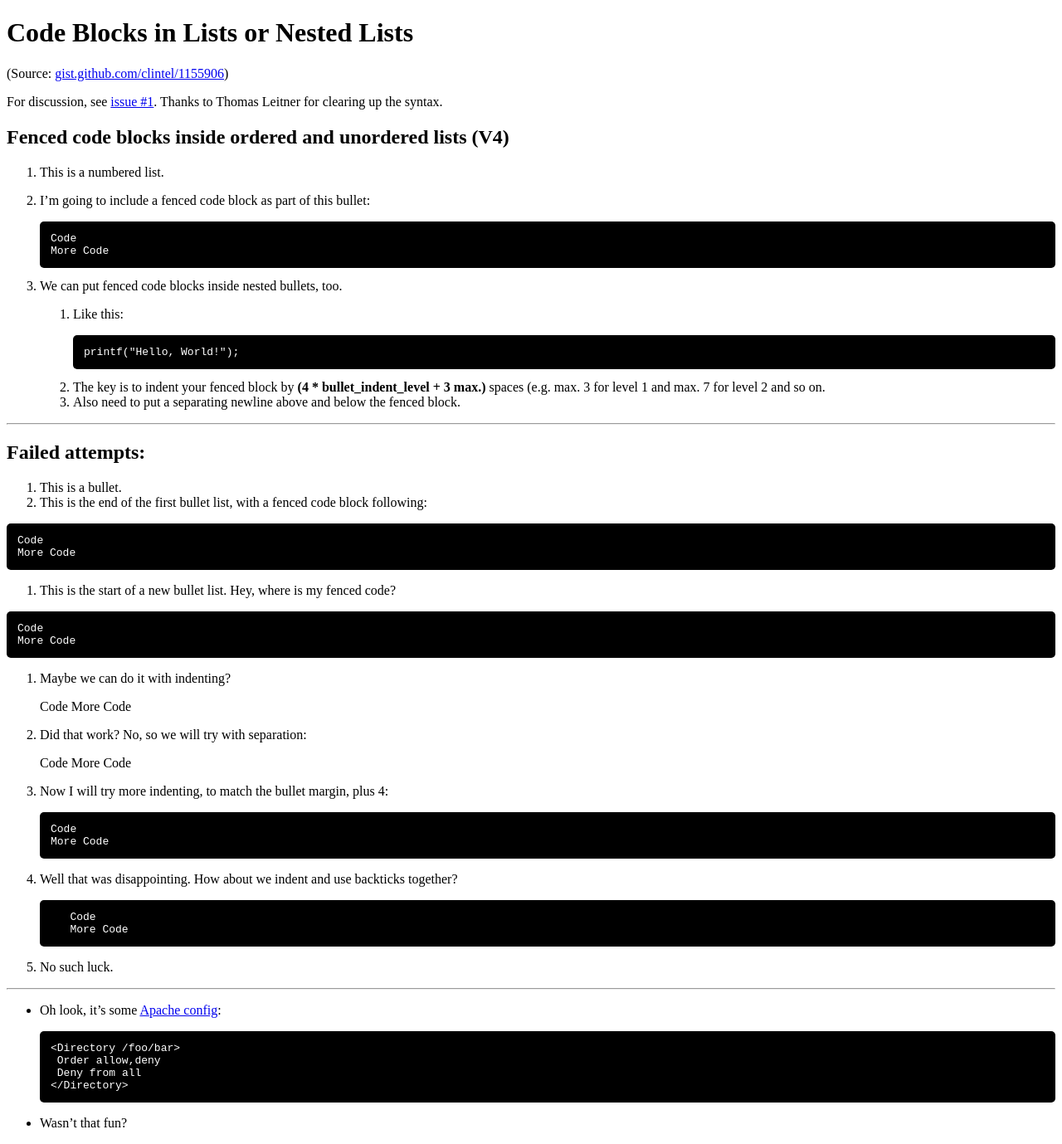
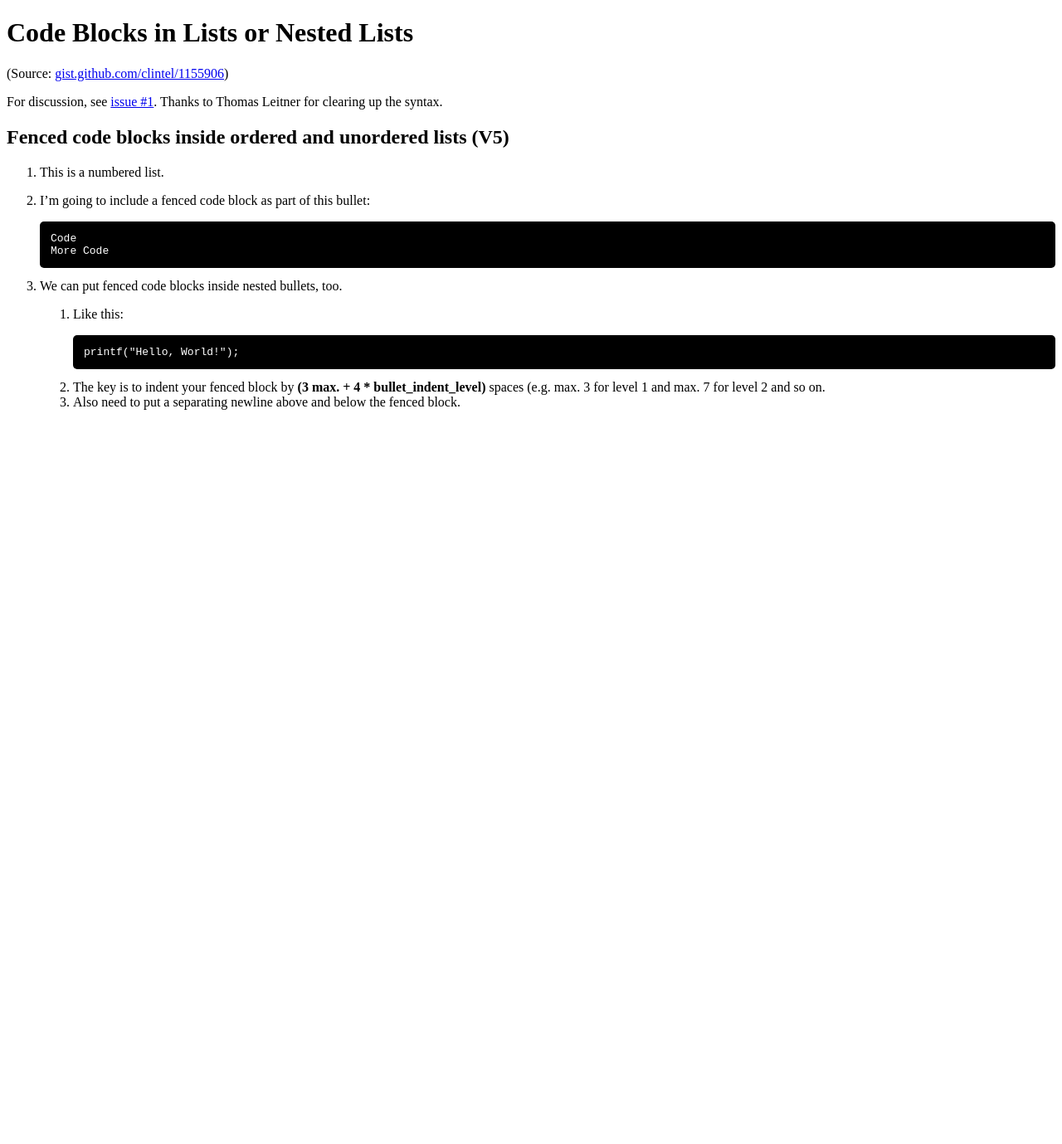
Before and after one commit to planetjekyll/sandbox-syntax-highlighter, a Jekyll site: the page built from lists.md, in a window 1280 px wide. Shown: the whole page at 83% size. Built offline with Jekyll 4.4.1, drawn with Linux system fonts in a browser that asks for light colours; after the commit the page ends 900 px from its top, so only the background shows below that.

Commit message:
Update lists.md

````diff
--- a/lists.md
+++ b/lists.md
@@ -13,7 +13,7 @@ title: Code Blocks in Lists or Nested Lists
 For discussion, see [issue #1](https://github.com/planetjekyll/sandbox-syntax-highlighter/issues/1).  Thanks to Thomas Leitner for clearing up the syntax.
 
 
-## Fenced code blocks inside ordered and unordered lists (V4)
+## Fenced code blocks inside ordered and unordered lists (V5)
 
 1. This is a numbered list.
 2. I'm going to include a fenced code block as part of this bullet:
@@ -30,61 +30,5 @@ For discussion, see [issue #1](https://github.com/planetjekyll/sandbox-syntax-hi
       printf("Hello, World!");
       ```
 
-   2. The key is to indent your fenced block by **(4 * bullet_indent_level + 3 max.)** spaces (e.g. max. 3 for level 1 and max. 7 for level 2 and so on.
+   2. The key is to indent your fenced block by **(3 max. + 4 * bullet_indent_level)** spaces (e.g. max. 3 for level 1 and max. 7 for level 2 and so on.
    3. Also need to put a separating newline above and below the fenced block.
-
-
----
-
-## Failed attempts:
-
-1. This is a bullet.
-2. This is the end of the first bullet list, with a fenced code block following:
-
-```
-Code
-More Code
-```
-
-3. This is the start of a new bullet list. Hey, where is my fenced code?
-
-```
-Code
-More Code
-```
-
-4. Maybe we can do it with indenting?
-
-    Code
-    More Code
-
-5. Did that work? No, so we will try with separation:
-
-    Code
-    More Code
-
-6. Now I will try more indenting, to match the bullet margin, plus 4:
-
-       Code
-       More Code
-
-7.  Well that was disappointing. How about we indent and use backticks together?
-
-       ```
-       Code
-       More Code
-       ```
-8. No such luck.
-
----
-
-* Oh look, it's some [Apache config](http://pygments.org/docs/lexers/#lexers-for-non-source-code-file-types):
-
-  ```apache
-  <Directory /foo/bar>
-   Order allow,deny
-   Deny from all
-  </Directory>
-  ```
-
-* Wasn't that fun?
````
